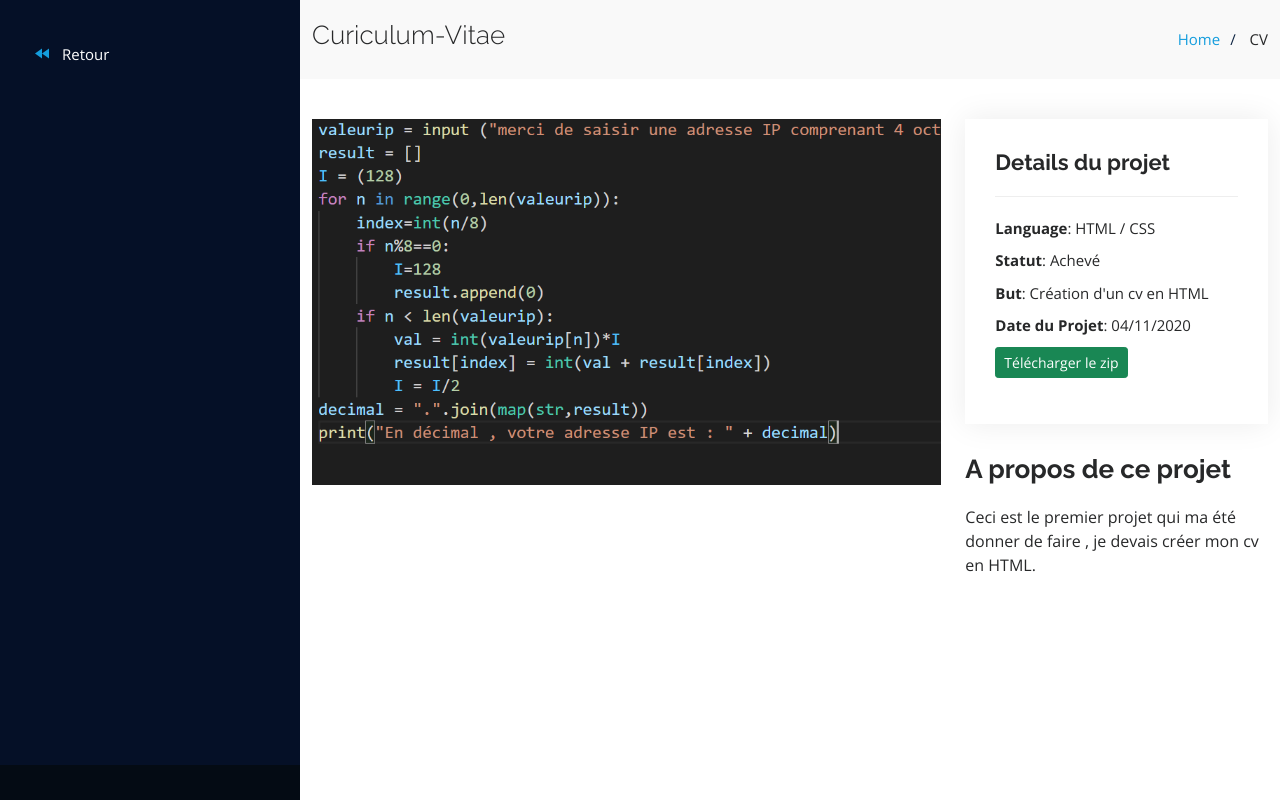
After one commit to lefeuj/Portfolio, a PHP site: page /portfolio-PE-5.php in a window 1280 px wide. The commit adds this page. Run offline with PHP 8.4, Linux system fonts and the light colour scheme.

Commit message:
pe cv html

```diff
--- /dev/null
+++ b/portfolio-PE-5.php
@@ -0,0 +1,140 @@
+<!DOCTYPE html>
+<html lang="en">
+
+<head>
+  <meta charset="utf-8">
+  <meta content="width=device-width, initial-scale=1.0" name="viewport">
+
+  <title>Portfolio Créteur Nicolas</title>
+  <meta content="" name="description">
+  <meta content="" name="keywords">
+
+  <!-- Favicons -->
+  <link href="assets/img/apple-touch-icon.png" rel="apple-touch-icon">
+
+  <!-- Google Fonts -->
+  <link href="https://fonts.googleapis.com/css?family=Open+Sans:300,300i,400,400i,600,600i,700,700i|Raleway:300,300i,400,400i,500,500i,600,600i,700,700i|Poppins:300,300i,400,400i,500,500i,600,600i,700,700i" rel="stylesheet">
+
+  <!-- Vendor CSS Files -->
+  <link href="assets/vendor/aos/aos.css" rel="stylesheet">
+  <link href="assets/vendor/bootstrap/css/bootstrap.min.css" rel="stylesheet">
+  <link href="assets/vendor/bootstrap-icons/bootstrap-icons.css" rel="stylesheet">
+  <link href="assets/vendor/boxicons/css/boxicons.min.css" rel="stylesheet">
+  <link href="assets/vendor/glightbox/css/glightbox.min.css" rel="stylesheet">
+  <link href="assets/vendor/swiper/swiper-bundle.min.css" rel="stylesheet">
+
+  <!-- Template Main CSS File -->
+  <link href="assets/css/style.css" rel="stylesheet">
+
+  <!-- =======================================================
+  * Template Name: iPortfolio - v3.7.0
+  * Template URL: https://bootstrapmade.com/iportfolio-bootstrap-portfolio-websites-template/
+  * Author: BootstrapMade.com
+  * License: https://bootstrapmade.com/license/
+  ======================================================== -->
+</head>
+
+<body>
+
+  <!-- ======= Mobile nav toggle button ======= -->
+  <i class="bi bi-list mobile-nav-toggle d-xl-none"></i>
+
+  <!-- ======= Header ======= -->
+  <header id="header">
+    <div class="d-flex flex-column">
+
+      <nav id="navbar" class="nav-menu navbar">
+        <ul>
+          <li><a href="index.php#portfolio" class="nav-link scrollto active"><i class="bx bx-rewind"></i> <span>Retour</span></a></li>
+        </ul>
+      </nav><!-- .nav-menu -->
+    </div>
+  </header><!-- End Header -->
+
+  <main id="main">
+
+    <!-- ======= Breadcrumbs ======= -->
+    <section id="breadcrumbs" class="breadcrumbs">
+      <div class="container">
+
+        <div class="d-flex justify-content-between align-items-center">
+          <h2>Curiculum-Vitae </h2>
+          <ol>
+            <li><a href="index.php">Home</a></li>
+            <li> CV </li>
+          </ol>
+        </div>
+
+      </div>
+    </section><!-- End Breadcrumbs -->
+
+    <!-- ======= Portfolio Details Section ======= -->
+    <section id="portfolio-details" class="portfolio-details">
+      <div class="container">
+
+        <div class="row gy-4">
+
+          <div class="col-lg-8">
+            <div class="portfolio-details-slider swiper">
+              <img src="assets/img/portfolio/portfolio-details-16.jpg" alt="">
+              <div class="swiper-pagination"></div>
+            </div>
+          </div>
+
+          <div class="col-lg-4">
+            <div class="portfolio-info">
+              <h3>Details du projet</h3>
+              <ul>
+                <li><strong>Language</strong>: HTML / CSS</li>
+                <li><strong>Statut</strong>: Achevé </li>
+                <li><strong>But</strong>: Création d'un cv en HTML   </li>
+                <li><strong>Date du Projet</strong>: 04/11/2020</li>
+                <li><a href="assets/programmes/cv-html.zip" download="CV" class="btn btn-success btn-sm">Télécharger le zip</a></li>
+              </ul>
+            </div>
+            <div class="portfolio-description">
+              <h2>A propos de ce projet</h2>
+              <p>
+                Ceci est le premier projet qui ma été donner de faire , je devais créer mon cv en HTML.
+              </p>
+            </div>
+          </div>
+
+        </div>
+
+      </div>
+    </section><!-- End Portfolio Details Section -->
+
+  </main><!-- End #main -->
+
+  <!-- ======= Footer ======= -->
+  <footer id="footer">
+    <div class="container">
+      <div class="credits">
+        <!-- All the links in the footer should remain intact. -->
+        <!-- You can delete the links only if you purchased the pro version. -->
+        <!-- Licensing information: https://bootstrapmade.com/license/ -->
+        <!-- Purchase the pro version with working PHP/AJAX contact form: https://bootstrapmade.com/iportfolio-bootstrap-portfolio-websites-template/ -->
+      </div>
+    </div>
+  </footer><!-- End  Footer -->
+
+  <a href="#" class="back-to-top d-flex align-items-center justify-content-center"><i class="bi bi-arrow-up-short"></i></a>
+
+  <!-- Vendor JS Files -->
+  <script src="assets/vendor/purecounter/purecounter.js"></script>
+  <script src="assets/vendor/aos/aos.js"></script>
+  <script src="assets/vendor/bootstrap/js/bootstrap.bundle.min.js"></script>
+  <script src="assets/vendor/glightbox/js/glightbox.min.js"></script>
+  <script src="assets/vendor/isotope-layout/isotope.pkgd.min.js"></script>
+  <script src="assets/vendor/swiper/swiper-bundle.min.js"></script>
+  <script src="assets/vendor/typed.js/typed.min.js"></script>
+  <script src="assets/vendor/waypoints/noframework.waypoints.js"></script>
+  <script src="assets/vendor/php-email-form/validate.js"></script>
+
+  <!-- Template Main JS File -->
+  <script src="assets/js/main.js"></script>
+
+</body>
+
+</html>
```
Also changed, not shown: index.php (+10 -0 lines), assets/img/portfolio/portfolio-details-20.jpg (added), 1 other file.
